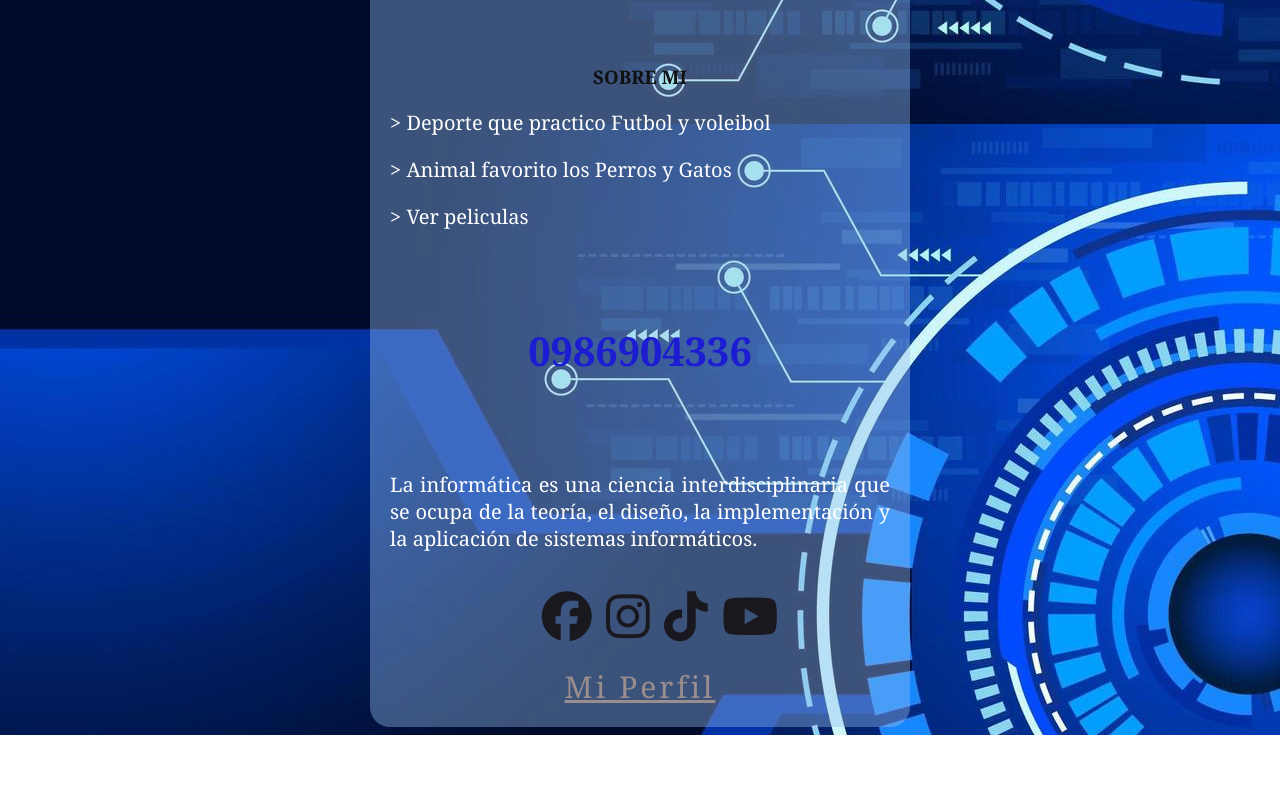
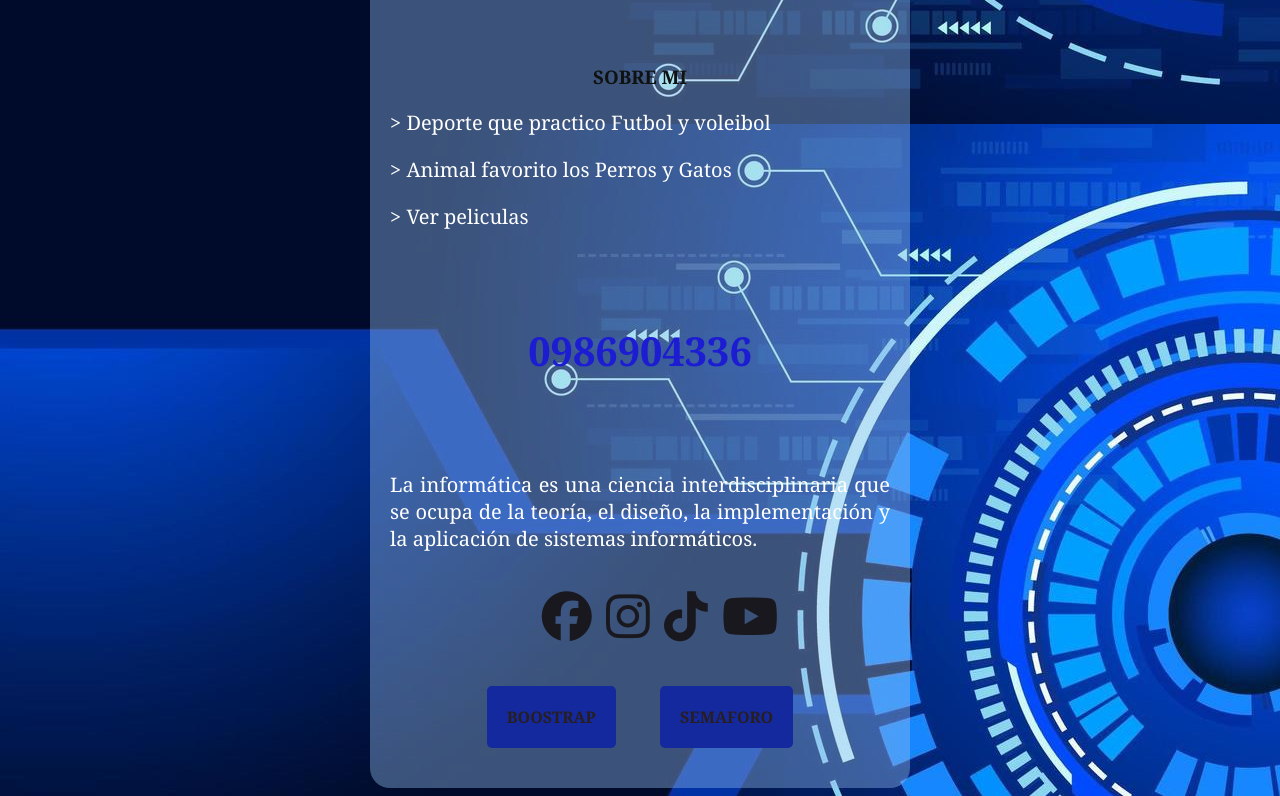
Before and after one commit to ArmandoTG43/Mi_pagina, a plain HTML site: page index.html in a window 1280 px wide. Shown: the part 856-1652 px from the top of the page. Before the commit the page ends 1591 px from the top, so only its background shows below. Drawn offline with Linux system fonts and the light colour scheme.

Commit message:
Add. trabajo

```diff
--- a/index.html
+++ b/index.html
@@ -27,9 +27,8 @@
             <li><a href="https://www.tiktok.com/es/"><i class="fa-brands fa-tiktok"></i></a></li>
             <li><a href="https://www.youtube.com/"><i class="fa-brands fa-youtube"></i></a></li>
         </ul>
-        <div class="card-footer text-center">
-            <a class="btn btn-warning" href="http://127.0.0.1:5500/trabajo.html">Mi Perfil</a>
-        </div>
+        <a class="btn" href="Boostrap/trabajo.html">Boostrap</a>
+        <a class="btn" href="semaforo/index1.html">Semaforo</a>
     </section>
 
 </body>
--- a/styles.css
+++ b/styles.css
@@ -66,3 +66,14 @@ body{
     color: rgb(153, 141, 141);
 
 }
+.btn{
+    display: inline-block;
+    background-color: rgb(20, 41, 158);
+    color: rgb(40, 30, 30);
+    text-transform: uppercase;
+    text-decoration: none;
+    font-weight: 600;
+    border-radius: 5px;
+    margin: 20px;
+    padding: 20px;
+}
```
Also changed, not shown: semaforo/index1.html (renamed from semaforo/index.html).
